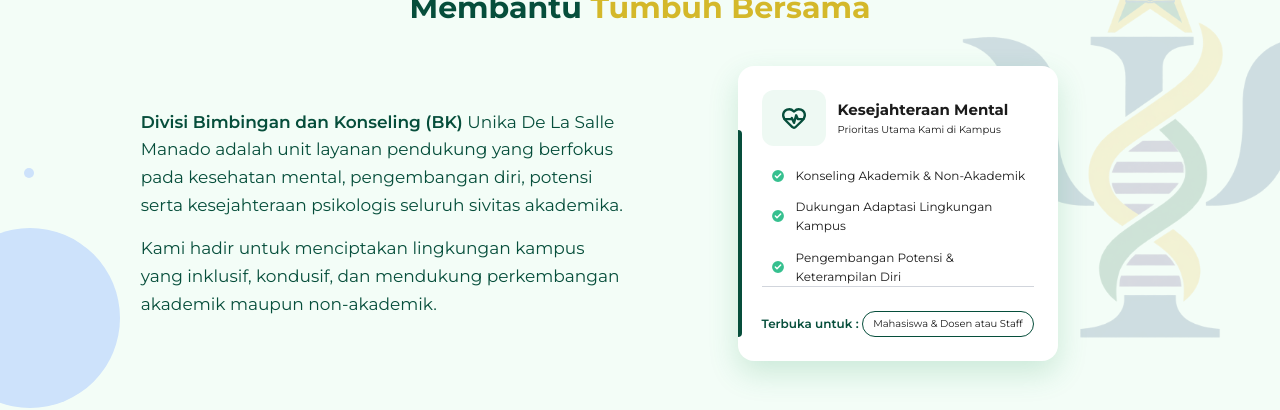
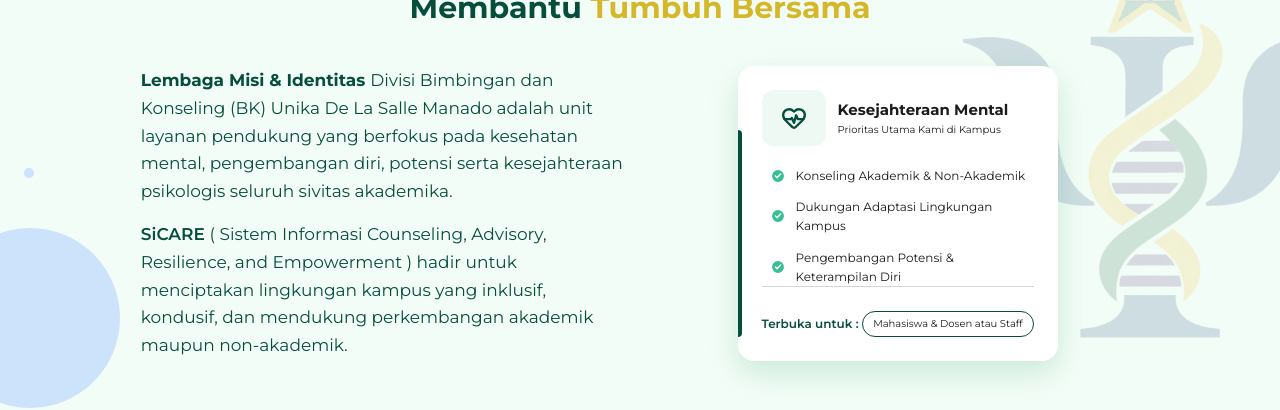
Before and after one commit to mrco23/SiCARE, a React (Vite) app in the folder fe/: page /tentang-kami in a window 1280 px wide. Shown: the part 145-555 px from the top of the page. Built offline with nearby package versions, Linux system fonts and the light colour scheme; no server answers.

Commit message:
style(About Page): add name website

```diff
--- a/fe/src/components/public/about/AboutSections.tsx
+++ b/fe/src/components/public/about/AboutSections.tsx
@@ -50,16 +50,19 @@ export function AboutHero() {
           {/* Kiri: deskripsi */}
           <div className="flex flex-col justify-center space-y-4 text-[13px] leading-relaxed text-primary sm:text-[14px] md:text-[17px]">
             <p>
-              <span className="font-semibold">
-                Divisi Bimbingan dan Konseling (BK)
-              </span>{" "}
+              <span className="font-bold"> Lembaga Misi & Identitas </span>
+              <span className="">Divisi Bimbingan dan Konseling (BK)</span>{" "}
               Unika De La Salle Manado adalah unit layanan pendukung yang
               berfokus pada kesehatan mental, pengembangan diri, potensi serta
               kesejahteraan psikologis seluruh sivitas akademika.
             </p>
             <p>
-              Kami hadir untuk menciptakan lingkungan kampus yang inklusif,
-              kondusif, dan mendukung perkembangan akademik maupun non-akademik.
+              <span className="font-semibold">SiCARE</span>{" "}
+              {
+                "( Sistem Informasi Counseling, Advisory, Resilience, and Empowerment )"
+              }{" "}
+              hadir untuk menciptakan lingkungan kampus yang inklusif, kondusif,
+              dan mendukung perkembangan akademik maupun non-akademik.
             </p>
           </div>
 
```
Also changed, not shown: 1 other file (tests, documents, lock files or other folders).
